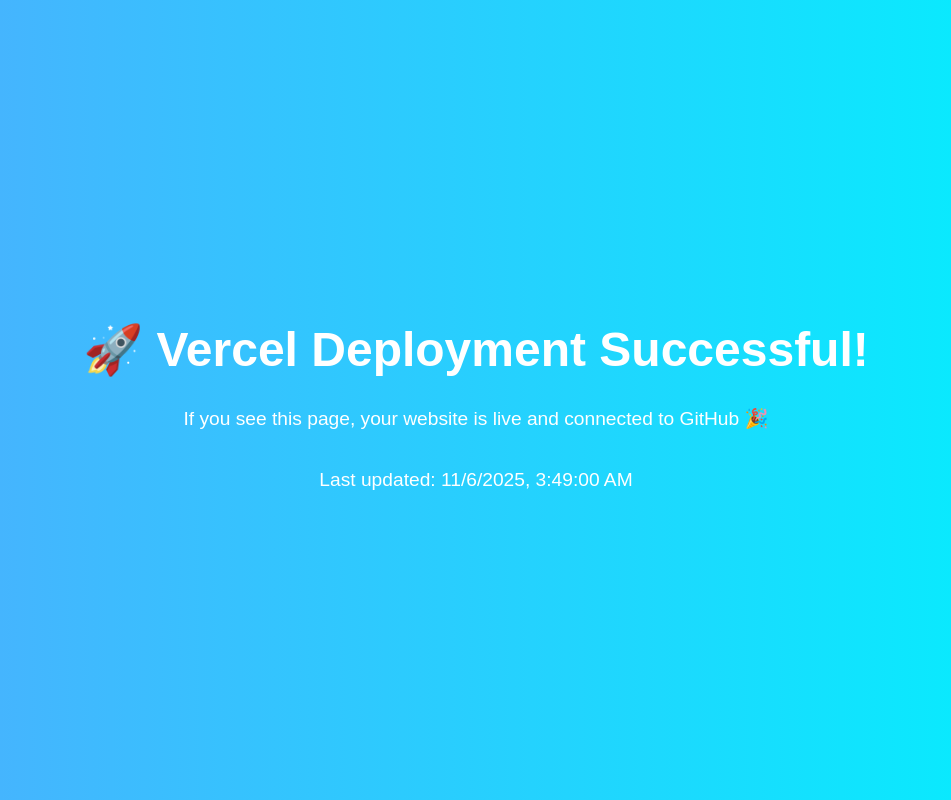
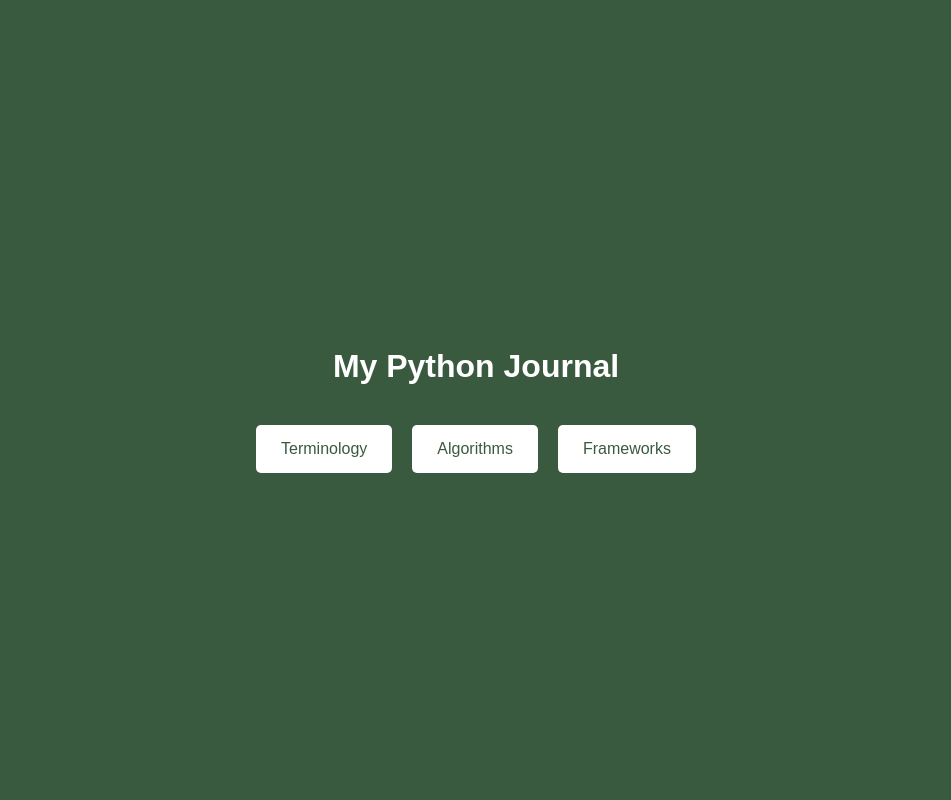
Before and after one commit to johanz043/MyPythonJournal, a plain HTML site: page index.html in a window 1280 px wide. Shown: the whole page, without its empty margins (164-1115 px from the left). Drawn offline with Linux system fonts and the light colour scheme.

Commit message:
Update title and content for homepage

```diff
--- a/index.html
+++ b/index.html
@@ -3,35 +3,41 @@
 <head>
   <meta charset="UTF-8">
   <meta name="viewport" content="width=device-width, initial-scale=1.0">
-  <title>Vercel Live Test</title>
+  <title>Home - Horizontal</title>
   <style>
     body {
-      font-family: Arial, sans-serif;
-      background: linear-gradient(to right, #4facfe, #00f2fe);
-      color: white;
-      text-align: center;
-      height: 100vh;
-      margin: 0;
       display: flex;
       flex-direction: column;
       justify-content: center;
+      align-items: center;
+      height: 100vh;
+      margin: 0;
+      background: #3a5a40;
+      font-family: Arial, sans-serif;
     }
-    h1 {
-      font-size: 3rem;
-      margin-bottom: 10px;
+    h1 { margin-bottom: 40px; color: white; }
+    .button-row {
+      display: flex;
+      gap: 20px;
     }
-    p {
-      font-size: 1.2rem;
+    button {
+      padding: 15px 25px;
+      font-size: 1rem;
+      border: none;
+      border-radius: 5px;
+      cursor: pointer;
+      background: white;
+      color: #3a5a40;
     }
+    button:hover { background: black; color: white; }
   </style>
 </head>
 <body>
-  <h1>🚀 Vercel Deployment Successful!</h1>
-  <p>If you see this page, your website is live and connected to GitHub 🎉</p>
-  <p>Last updated: <span id="time"></span></p>
-
-  <script>
-    document.getElementById("time").textContent = new Date().toLocaleString();
-  </script>
+  <h1>My Python Journal</h1>
+  <div class="button-row">
+    <button onclick="location.href='terminology.html'">Terminology</button>
+    <button onclick="location.href='algorithms.html'">Algorithms</button>
+    <button onclick="location.href='frameworks.html'">Frameworks</button>
+  </div>
 </body>
 </html>
```
